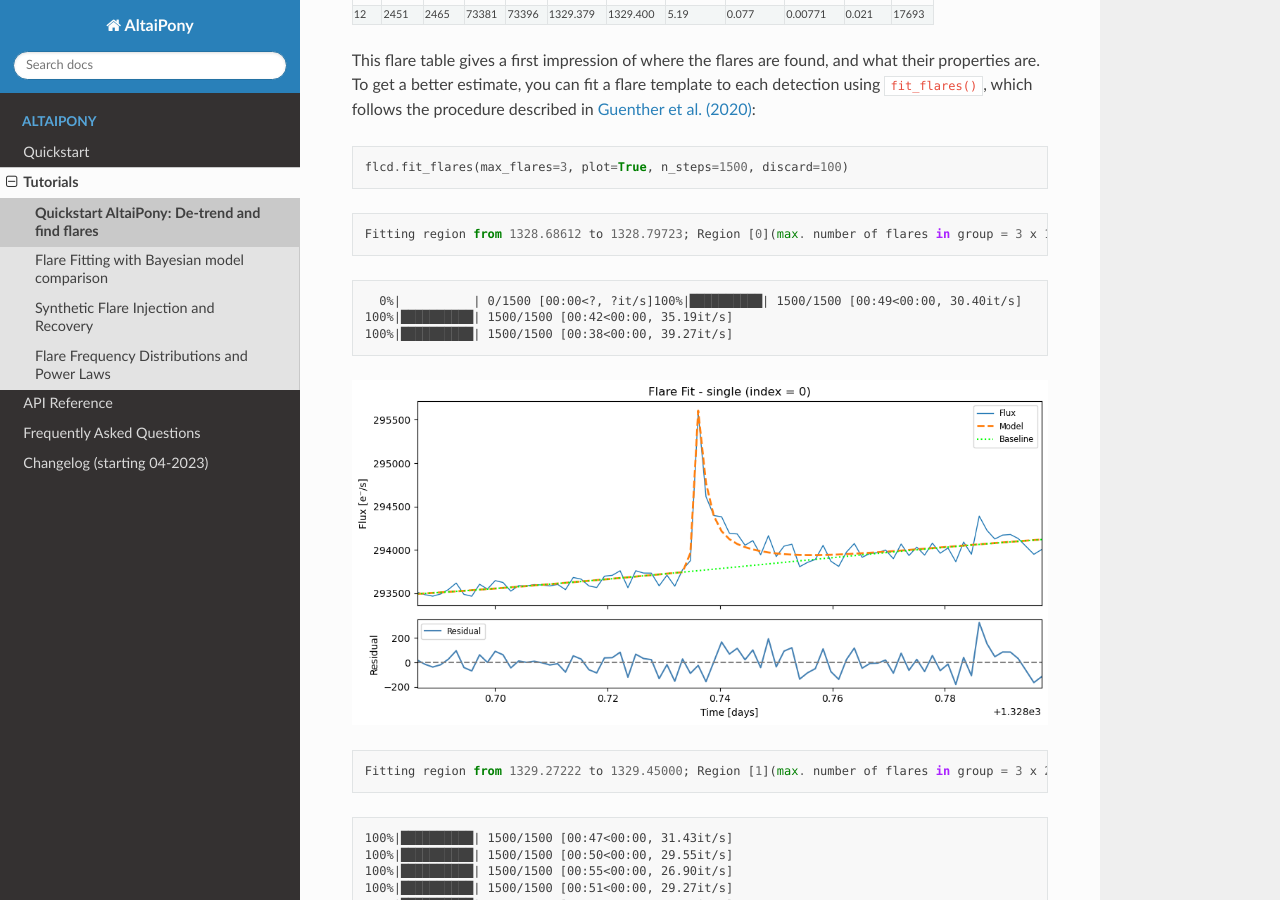
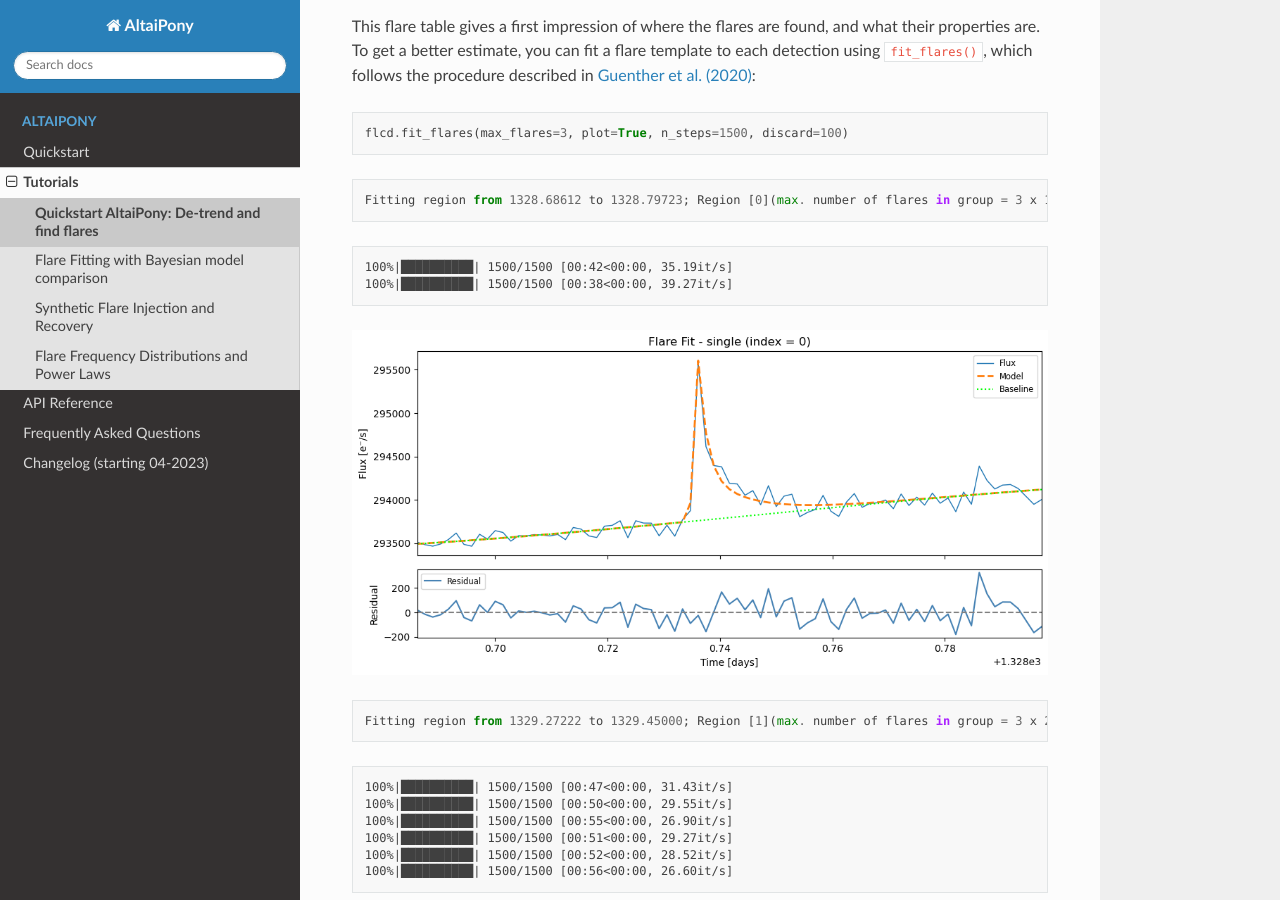
Before and after one commit to ekaterinailin/AltaiPony, a Sphinx documentation site: the page built from docs/source/tutorials/01_Getting_Started.rst, in a window 1280 px wide and 900 px high, scrolled down 3986 px. Built offline with Sphinx 7.4.7 and the Read the Docs theme 3.1.0, drawn with Linux system fonts in a browser that asks for light colours; some of the changed text lies outside the part shown.

Commit message:
final tweaks on getting started

```diff
--- a/docs/source/tutorials/01_Getting_Started.rst
+++ b/docs/source/tutorials/01_Getting_Started.rst
@@ -205,7 +203,6 @@ al. (2020) <https://ui.adsabs.harvard.edu/abs/2020AJ....159...60G>`__:
 
 .. parsed-literal::
 
-      0%|          | 0/1500 [00:00<?, ?it/s]100%|██████████| 1500/1500 [00:49<00:00, 30.40it/s]
     100%|██████████| 1500/1500 [00:42<00:00, 35.19it/s]
     100%|██████████| 1500/1500 [00:38<00:00, 39.27it/s]
 
```
Also changed, not shown: other parts of docs/source/tutorials/01_Getting_Started.rst (+0 -2 lines), 1 other file.
